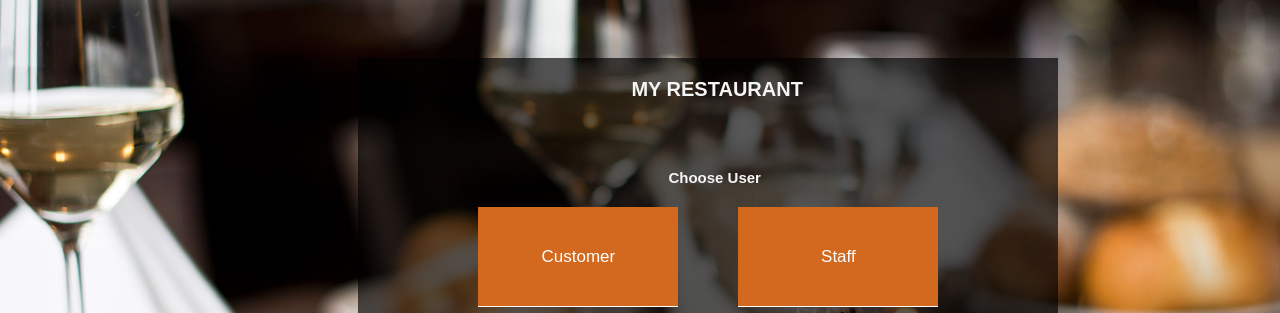
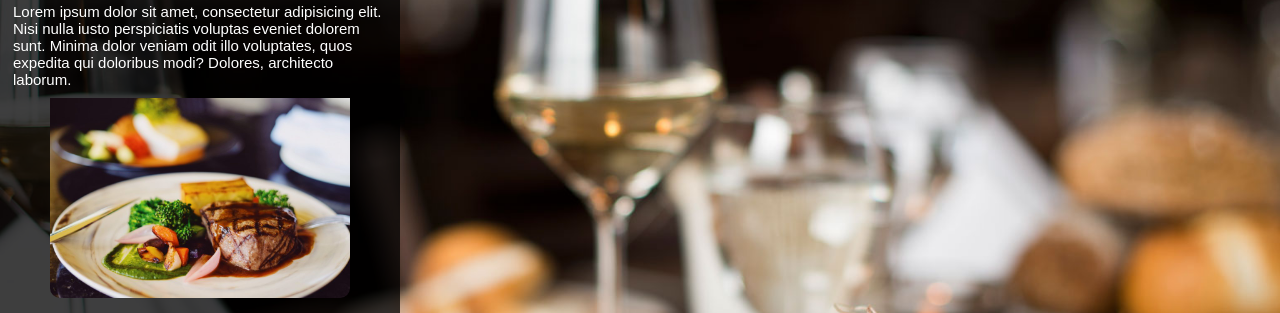
Before and after one commit to LocNguyen2000/RestaurantWeb, a plain HTML site: page index.html in a window 1280 px wide. Shown: the part 102-415 px from the top of the page. Drawn offline with Linux system fonts and the light colour scheme.

Commit message:
Add files via upload

```diff
--- a/JS/components.js
+++ b/JS/components.js
@@ -2,105 +2,186 @@ const components = {};
 
 components.home = `
 <style>
-
-.box{
-    width: 900px;
-    float: right;
+  .box {
+    width: 100%;
+    height: 40px;
+    display: flex;
+    background-color: rgba(255, 99, 71, 0.96);
+    align-items: center;
+    justify-content: center;
   }
-.box ul li{
-    width: 120px;
-    float: left;
-    margin: 10px auto;
-    text-align: center;
+  .box ul {
     list-style: none;
-    background: rgba(0,0,0,0.9);
-    height: 40px
+    display: flex;
+    flex-direction: row;
   }
-.box ul li a{
-    font-size: 17px;
+  .box ul li {
+    display: flex;
+    padding: 10px;
+  }
+  .box ul li a {
     text-decoration: none;
-    color: darkgray;
+    color: snow;
+    width: 100px;
+    height: 20px;
+  }
+  .box ul li a:hover {
+    color: whitesmoke;
+    cursor: pointer;
   }
 
-.box ul li a:hover{
+  .wd {
+    display: flex;
+    justify-content: flex-start;
+    flex-direction: column;
+    background-color: rgba(0, 0, 0, 0.75);
+    width: 400px;
+    height: 94.5vh;
+    padding: 13px;
     color: white;
   }
-.wd{
-    width: 500px;
-    height: 740px;
-    background-color: black;
-    opacity: 0.9;
-    padding: 55px;
+  .wd .header {
+    display: flex;
+    padding-top: 5px;
+    justify-content: center;
   }
-.wd p{
-  text-align: center;
+  .wd .header p {
+    font-size: 25px;
     font-style: italic;
   }
-.wd h1{
+  .wd .description {
+    display: flex;
+    justify-content: center;
+  }
+  .wd .description p {
+    font-size: 15px;
+  }
+  .intro-pic{
+    display:flex;
+    border-radius: 10px;
+    padding-top: 10px;
+    width: 300px;
+    align-self: center;
+  }
+  intro-pic:hover{
+    opacity: 0.55;
+  }
+  .opt {
+    display: flex;
+    margin: 5px;
+    justify-content: center;
+    height: 70px;
+  }
+  .opt input[type="button"] {
+    margin-top: 10px;
+    width: 200px;
+    height: 50px;
+    border-radius: 3px;
+    border: none;
+    font-size: 15px;
+    background: tomato;
+    color: white;
+  }
+  .opt input[type="button"]:hover{
+    background: turquoise;
+  }
+  .wrapper{
+    padding-top: 10px;
+  }
+  .wrapper span {
+    display: flex;
+    justify-content: center;
+    align-items: center;
+  }
+  .icons-wrapper{
+    display: flex;
+    justify-content: center;
+    align-items: center;
+  }
+  .fa {
+    display:flex;
+    padding: 20px;
+    font-size: 30px;
+    border-radius: 3px;
+    width: 50px;
+    height:50px;
     text-align: center;
-    text-transform: uppercase;
-    font-weight: 100px;
+    justify-content: center;
+    align-items:center;
+    text-decoration: none;
+    margin: 20px 10px;
+
   }
-.wd h2{
-    text-align: center;
-    text-transform: uppercase;
-    font-weight: normal;
-    padding: 5px;
-    margin: 5px auto;
-    font-style: italic;
-}
-.opt form, input[type="button"]{
-    background-color: black;
-    color: white;
-    padding: 10px;
-    margin: 10px;
-    padding-left: 50px;
-    padding-right: 50px;
-    text-align: center;
-}
-form, input[type="button"]:hover{
-    background-color: green;
+  .fa:hover {
+    opacity: 0.7;
   }
 
+  .fa-facebook {
+    background: #3B5998;
+    color: white;
+  }
+
+  .fa-twitter {
+    background: #55ACEE;
+    color: white;
+  }
+
+  .fa-instagram {
+    background: #125688;
+    color: white;
+  }
+
+  .fa-pinterest {
+    background: #cb2027;
+    color: white;
+  }
 </style>
-<section id = "home">
+<section id="home">
   <div class="box">
     <ul>
-        <li><a href = "">Home</a></li>
-        <li><a href = "">Menu</a></li>
-        <li><a href = "">Contact</a></li>
-        <li ><a href = "" id = "sign-out">Sign Out</a></li>
+      <li><a href="">Home</a></li>
+      <li><a href="">Menu</a></li>
+      <li><a href="">Contact</a></li>
+      <li><a href="" id="sign-out">Sign Out</a></li>
     </ul>
   </div>
 
-<div class = "wd">
-    <h1>My Restaurant.com</h1><br>
+  <div class="wd">
+    <div class="header"><p>My Restaurant.com</p></div>
+    <br />
 
+    <div class="description">
       <p>
-    Lorem ipsum dolor sit amet consectetur adipisicing elit.
-    Vero laborum sequi quos ratione iusto beatae nesciunt tempora,
-    nulla velit atque, debitis aspernatur vel voluptates, eum facilis odio animi.
-    Eum, cum?
+        Lorem ipsum dolor sit amet, consectetur adipisicing elit. Nisi nulla
+        iusto perspiciatis voluptas eveniet dolorem sunt. Minima dolor veniam
+        odit illo voluptates, quos expedita qui doloribus modi? Dolores,
+        architecto laborum.
       </p>
-
-    <br>
-    <h2>Reservation</h2>
-    <div class = "opt">
-        <form method = "post">
-            <input id = "start" type = "button" value = "Start Now">
+    </div>
+    <img class = "intro-pic" src = "./img/home-pic.jpg"/>
+    <br />
+    <div class="header"><h2>Book Now</h2></div>
+    <div class="opt">
+      <form method="post">
+        <input id="start" type="button" value="Start Now" />
       </form>
     </div>
     <div>
-        <hr>
-        <br>
-        <style> span{display: flex; justify-content: center; align-items: center;} </style>
+      <hr />
+      <div class="wrapper">
         <span> Location: West Lake View </span>
         <span> Open everyday: 7:00pm - 11:00pm </span>
         <span> Started since 24-10-2020.</span>
         <span> Build by Team L-N-Q</span>
       </div>
-    <div>
     </div>
+    <div class = "icons-wrapper">
+      <a href="#" class="fa fa-facebook"></a>
+      <a href="#" class="fa fa-twitter"></a>
+      <a href="#" class="fa fa-instagram"></a>
+      <a href="#" class="fa fa-pinterest"></a>
+    </div>
+
   </div>
 </section>
 
@@ -145,7 +226,7 @@ components.chooseLogin = `
     border: none;
     border-bottom: 1px solid #ffffff;
     height: 45px;
-    background-color: chocolate;
+    background-color: tomato;
     font-size: 17px;
     color: #ffffff;
     display: 16px;
--- a/JS/controller.js
+++ b/JS/controller.js
@@ -31,5 +31,5 @@ controller.login = function (loginInfo) {
     view.setError("Wrong account. Try again.")
 };
 controller.initApp = function () {
-  view.showComponents("chooseLogin");
+  view.showComponents("home");
 };
--- a/index.html
+++ b/index.html
@@ -3,7 +3,9 @@
     <meta charset="utf-8">
     <title>Restaurant Manager</title>
 
+    <link rel="stylesheet" href="https://cdnjs.cloudflare.com/ajax/libs/font-awesome/4.7.0/css/font-awesome.min.css">
     <link rel = "stylesheet" href="./style.css">
+
     <script src="./JS/components.js"></script>
     <script src="./JS/index.js"></script>
     <script src="./JS/view.js"></script>
--- a/style.css
+++ b/style.css
@@ -7,6 +7,6 @@
 body {
   font-family: "Poppins", sans-serif;
   color: whitesmoke;
-  background: url(./img/background.jpg);
+  background: url(./img/background.jpg)no-repeat ;
   background-size: cover;
 }
```
Also changed, not shown: img/home-pic.jpg (added). Lines whose indentation alone changed are shown as unchanged.
